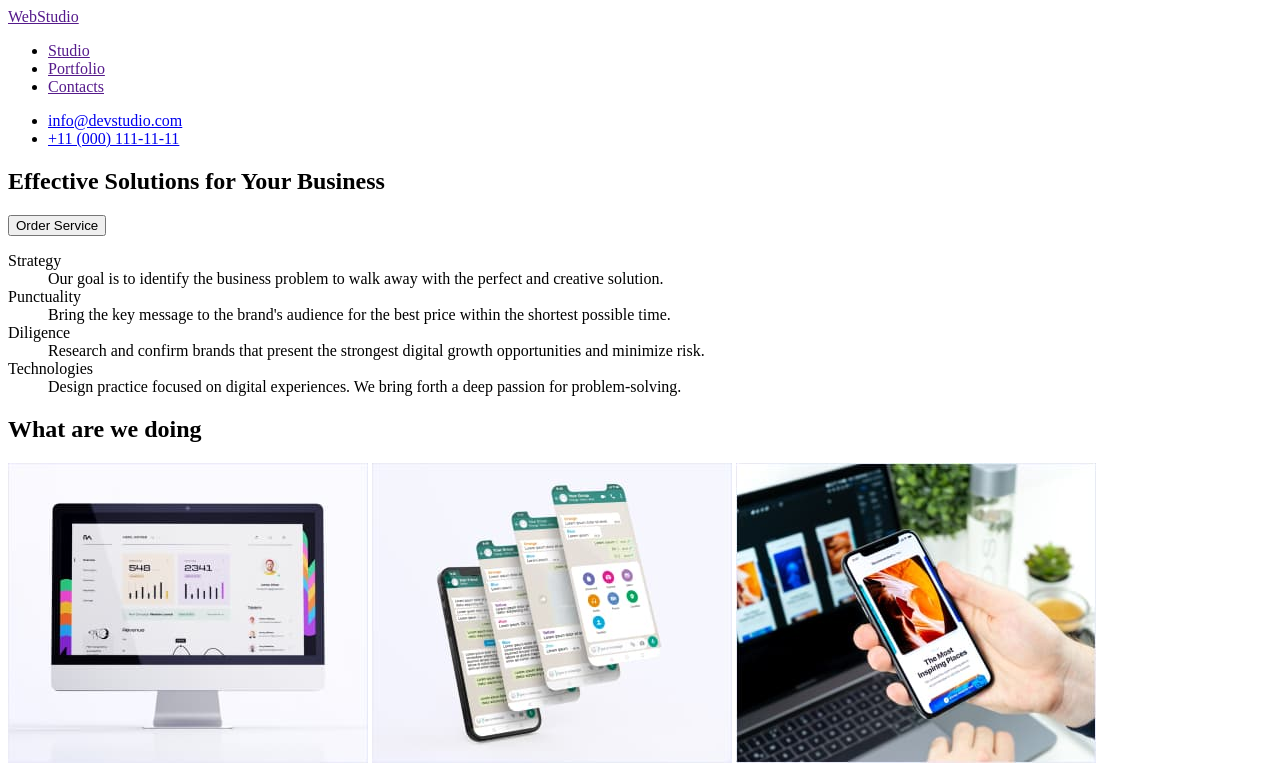
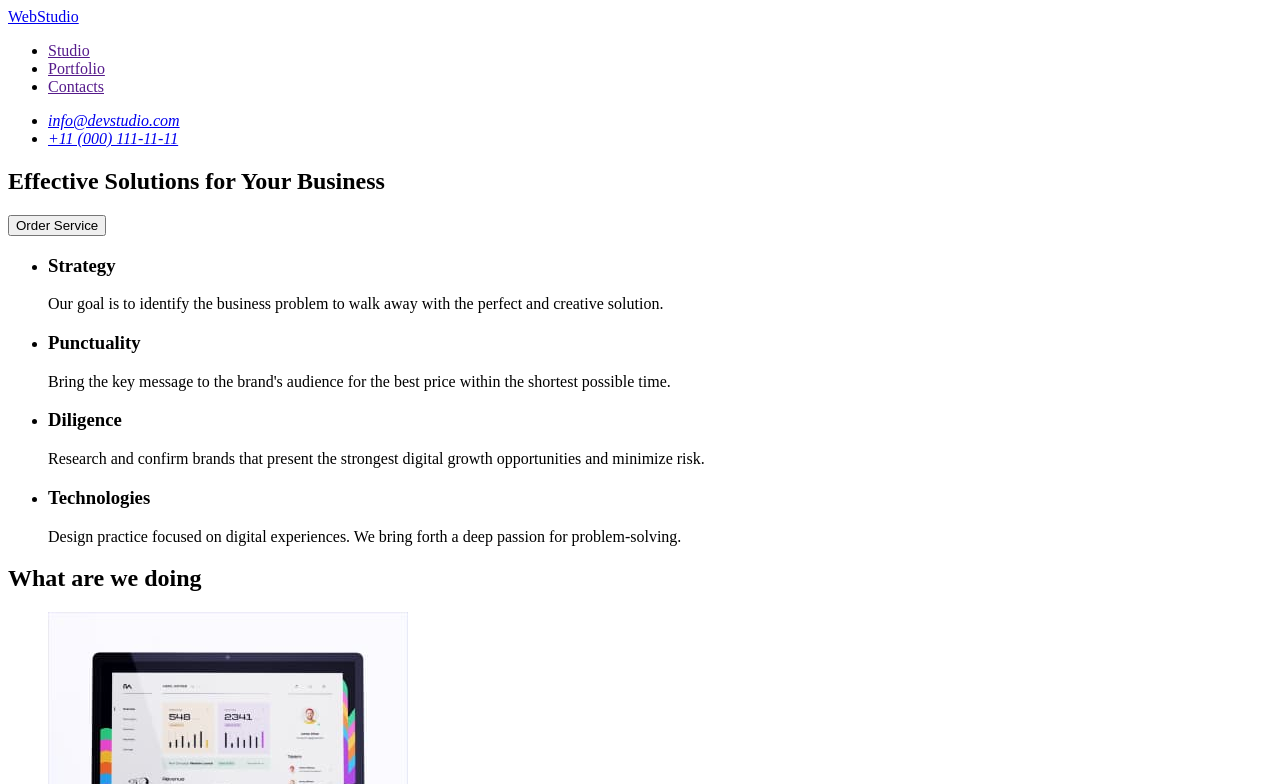
Before and after one commit to pinkyjohnny/goit-markup-hw-01, a plain HTML site: page index.html in a window 1280 px wide. Shown: the top 784 px of the page. Drawn offline with Linux system fonts and the light colour scheme.

Commit message:
hw-update1

```diff
--- a/index.html
+++ b/index.html
@@ -6,8 +6,9 @@
     <title>Document</title>
 </head>
 <body>
-    <header><a href="">WebStudio</a>
+    <header>
         <nav>
+        <a href="/index.html">WebStudio</a>
         <ul>
             <li>
                 <a href="">Studio</a>
@@ -20,6 +21,7 @@
             </li>
         </ul>
     </nav>
+    <address>
         <ul>
         <li>
             <a href="mailto:info@devstudio.com">info@devstudio.com</a>
@@ -28,6 +30,7 @@
             <a href="tel:+110001111111">+11 (000) 111-11-11</a>
         </li>
     </ul>
+</address>
 </header>
     <main>
         <section>
@@ -36,33 +39,38 @@
             <button type="button">Order Service</button>
         </section>
         <section>
-            <dl>
-                <dt>Strategy</dt>
-                <dd>Our goal is to identify the business
-                problem to walk away with the perfect and creative solution.</dd>
-                <dt>Punctuality</dt>
-                <dd>Bring the key message to the brand's audience for the best price within the shortest possible time.</dd>
-                <dt>Diligence</dt>
-                <dd>Research and confirm brands that present the strongest digital growth opportunities and minimize risk.</dd>
-                <dt>Technologies</dt>
-                <dd>Design practice focused on digital experiences. We bring forth a deep passion for problem-solving.</dd>
-            </dl>
+            <ul>
+                <li>
+                    <h3>Strategy</h3>
+                    <p>Our goal is to identify the business problem to walk away with the perfect and creative solution.</p>
+                </li>
+                <li>
+                    <h3>Punctuality</h3>
+                    <p>Bring the key message to the brand's audience for the best price within the shortest possible time.</p>
+                </li>
+               <li>
+                <h3>Diligence</h3>
+                <p>Research and confirm brands that present the strongest digital growth opportunities and minimize risk.</p>
+            </li>
+                <li>
+                    <h3>Technologies</h3>
+                    <p>Design practice focused on digital experiences. We bring forth a deep passion for problem-solving.</p>
+                </li>
+                </ul>
+        </section>
+        <section>
             <h2>What are we doing</h2>
-            <img
-            src="./images/computer1.jpg"
-            alt="coomputer"
-            width="360"
-            height="300">
-            <img
-            src="./images/screens1.jpg"
-            alt="phone screen"
-            width="360"
-            height="300">
-            <img
-            src="./images/phones1.jpg"
-            alt="phone"
-            width="360"
-            height="300">
+            <ul>
+                <li>
+                    <img src="./images/computer1.jpg" alt="coomputer" width="360" height="300">
+                </li>
+                <li>
+                    <img src="./images/screens1.jpg" alt="phone screen" width="360" height="300">
+                </li>
+                <li>
+                    <img src="./images/phones1.jpg" alt="phone" width="360" height="300">
+                </li>
+            </ul>
         </section>
         <section>
             <h2>Our Team</h2>
@@ -97,7 +105,7 @@
         </section>
     </main>
     <footer>
-        <p>WebStudio</p>
+        <a href="/index.html">WebStudio</a>
         <p>Increase the flow of customers and sales for your business with digital marketing & growth solutions.</p>
     </footer>
 </body>
```
Lines whose indentation alone changed are shown as unchanged.
